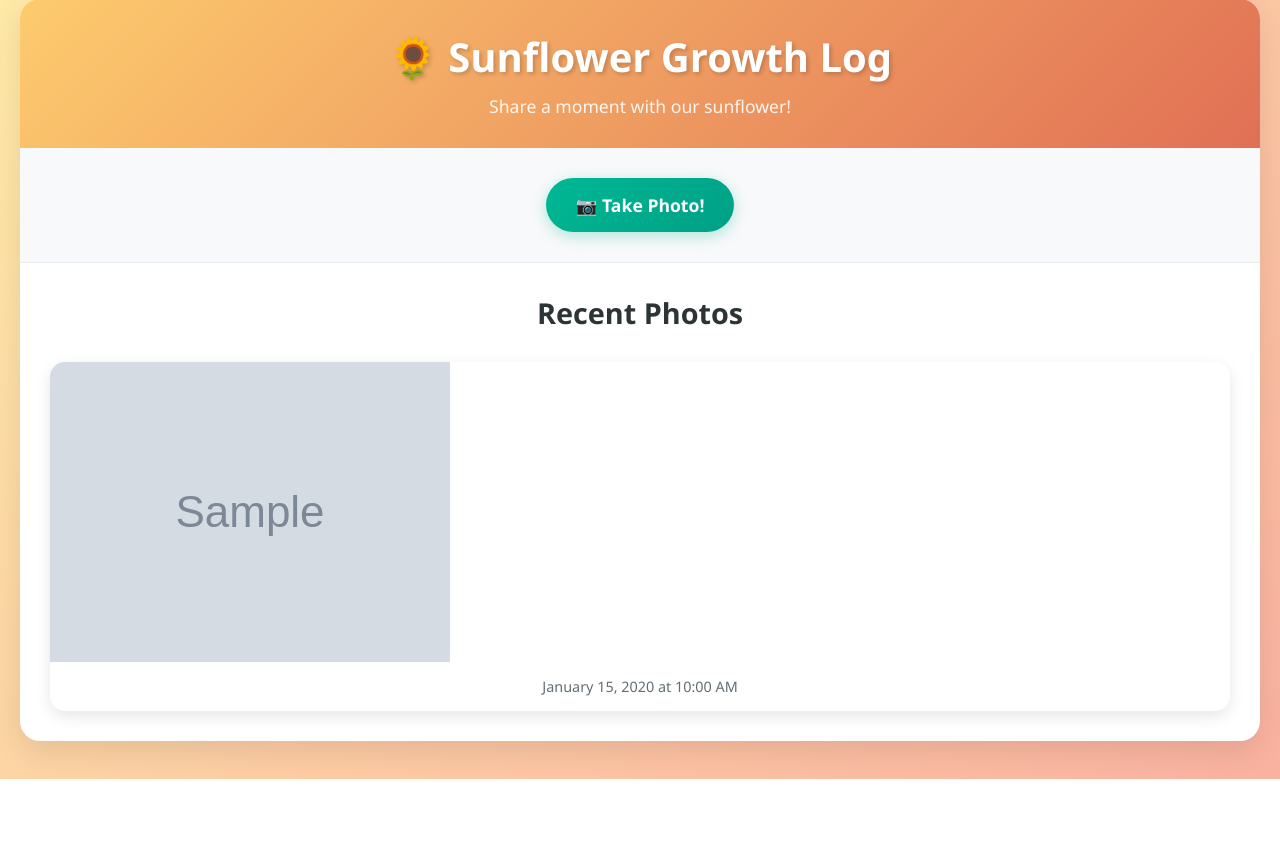
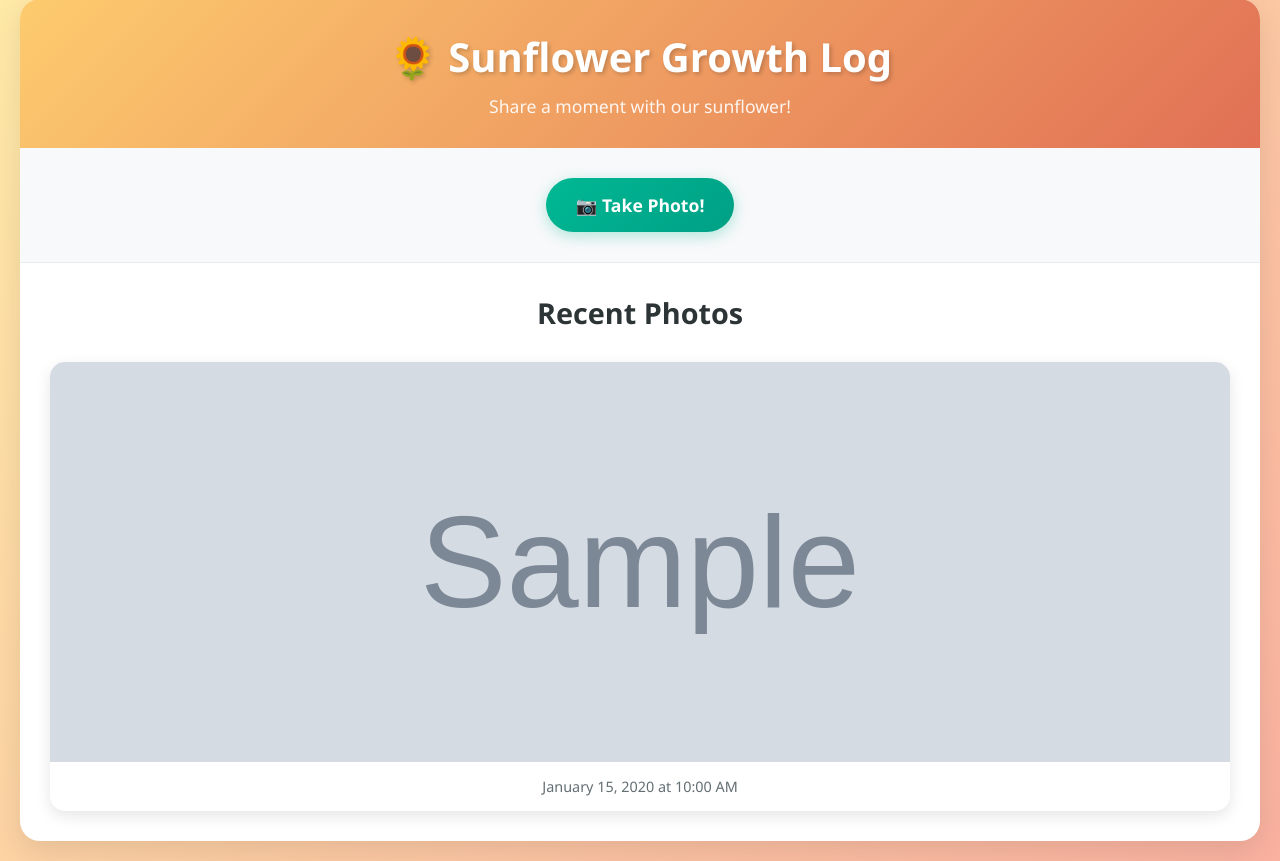
Before and after one commit to TcDrozd/sunflower, a Flask app: template app/templates/index.html in a window 1280 px wide. Shown: the part 21-882 px from the top of the page. Before the commit the page ends 800 px from the top, so only its background shows below. Run offline with Flask 3, Linux system fonts and the light colour scheme; the template is opened without the code that fills it: most values are stand-ins (such as "Sample title", 1, 10 or a date in 2020); grey boxes marked "Sample" are stand-in pictures.

Commit message:
Fixed css for image display within card - set height, which corrected display issue

```diff
--- a/app/static/style.css
+++ b/app/static/style.css
@@ -156,7 +156,8 @@ body {
     box-shadow: 0 10px 25px rgba(0,0,0,0.15);
 }
 .photo-item img {
-    max-height: 300px;
+    width: 100%;
+    height: 400px;
     object-fit: cover;
     display: block;
 }
```
